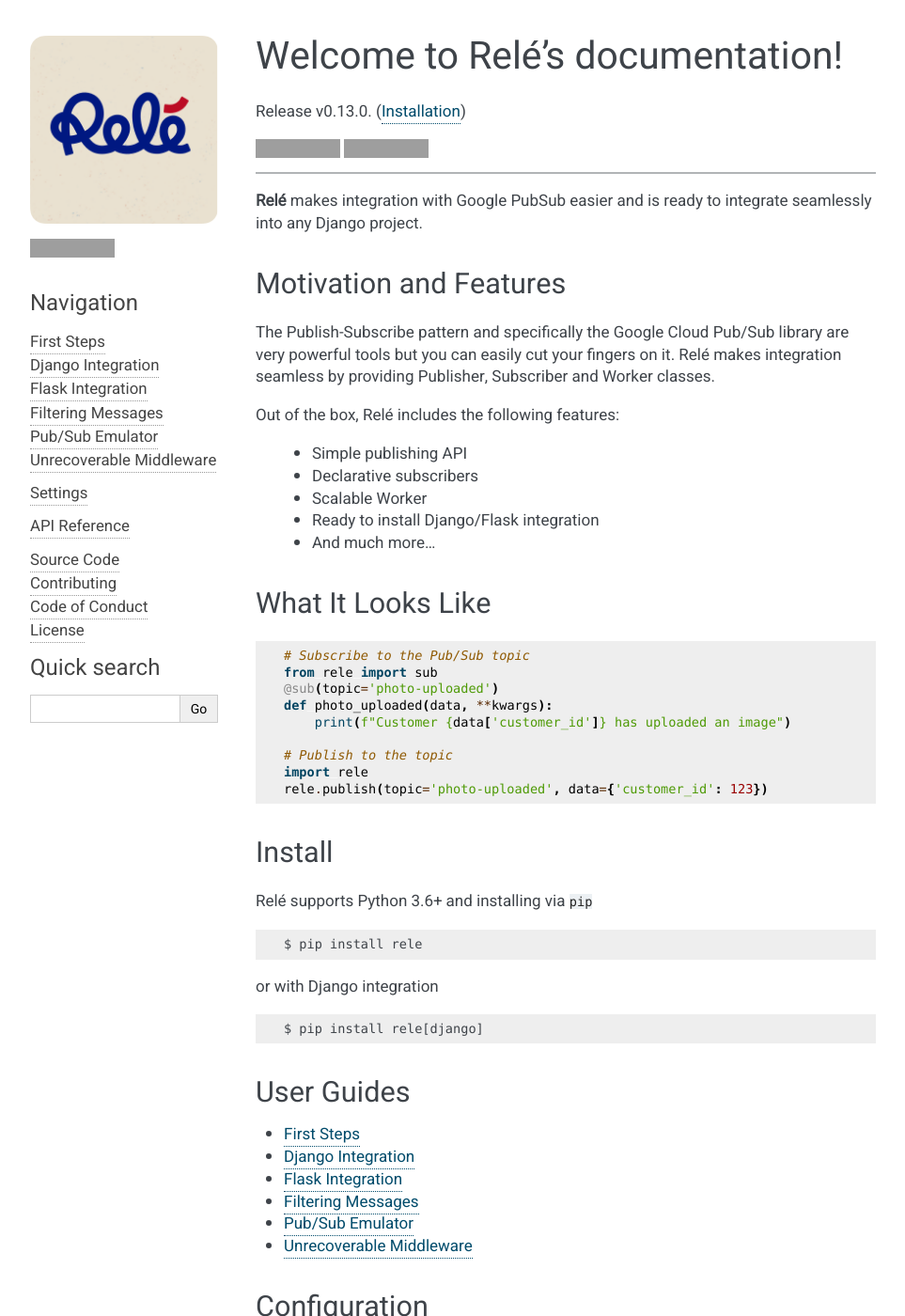
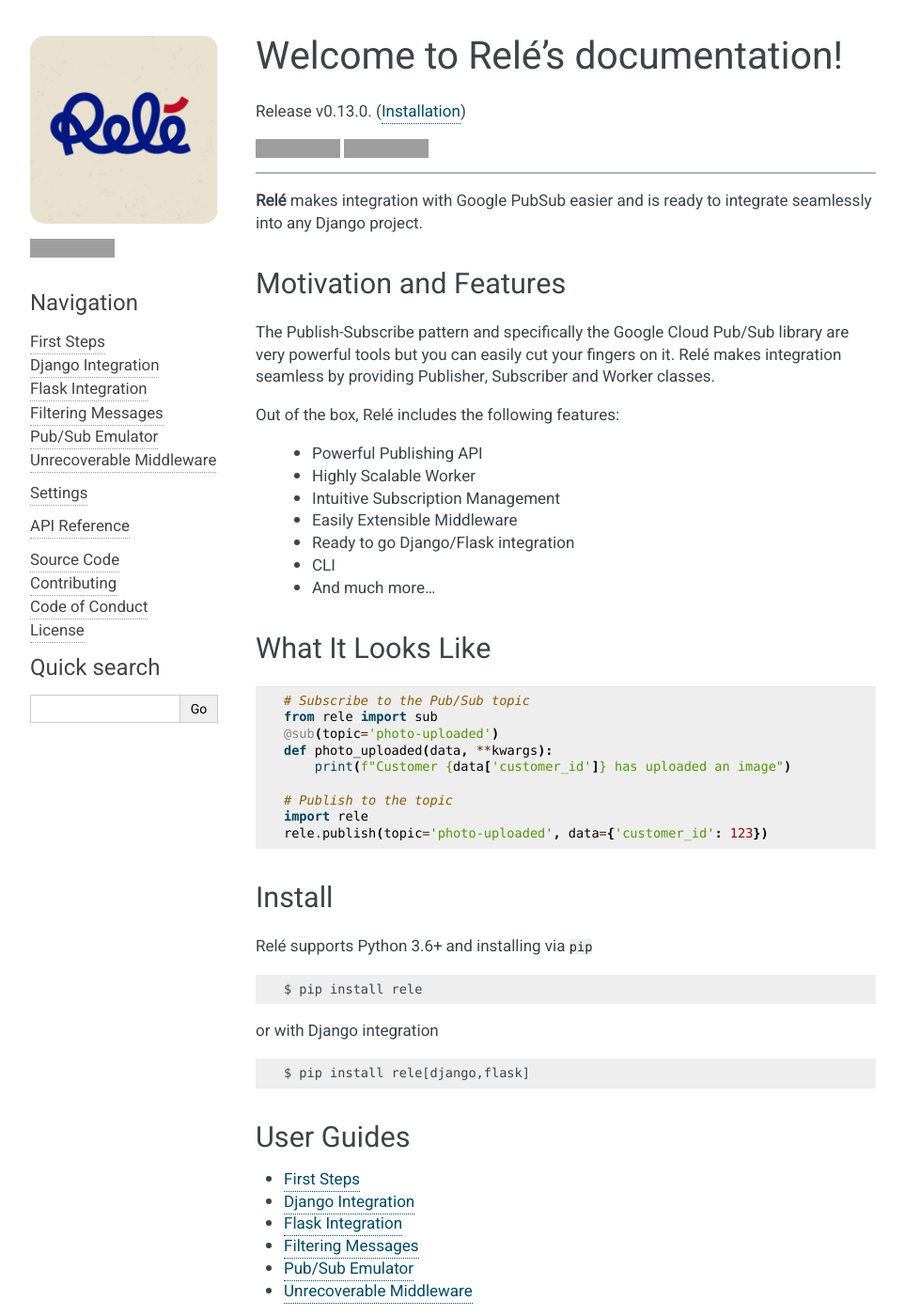
Before and after one commit to mercadona/rele, a Sphinx documentation site: the page built from docs/index.rst, in a window 1280 px wide and 1400 px high, cut to the strip 0-1400 px from the top of the window. Shown: the whole strip at 94% size, without its empty margins (148-1111 px from the left). Built offline with Sphinx 7.4.7, drawn with Linux system fonts in a browser that asks for light colours; grey boxes are pictures that could not be loaded.

Commit message:
Update documentation

```diff
--- a/docs/index.rst
+++ b/docs/index.rst
@@ -29,10 +29,12 @@
 
 Out of the box, Relé includes the following features:
 
-    * Simple publishing API
-    * Declarative subscribers
-    * Scalable Worker
-    * Ready to install Django/Flask integration
+    * Powerful Publishing API
+    * Highly Scalable Worker
+    * Intuitive Subscription Management
+    * Easily Extensible Middleware
+    * Ready to go Django/Flask integration
+    * CLI
     * And much more...
 
 What It Looks Like
@@ -63,7 +65,7 @@
 
 .. code::
 
-    $ pip install rele[django]
+    $ pip install rele[django,flask]
 
 User Guides
 ___________
```
Also changed, not shown: README.md (+1 -1 lines).
